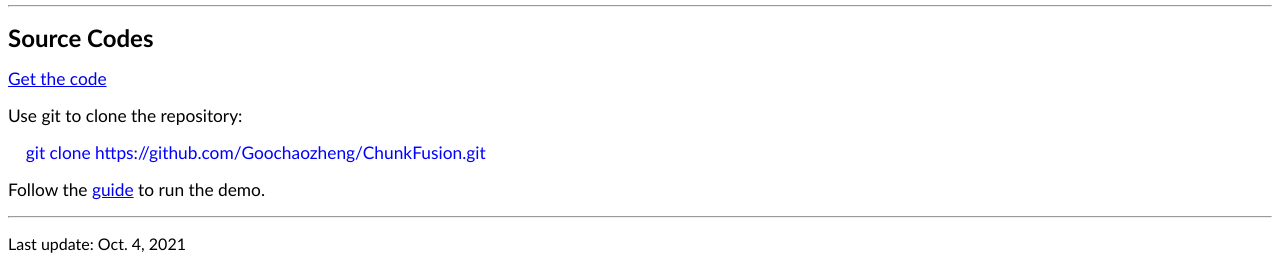
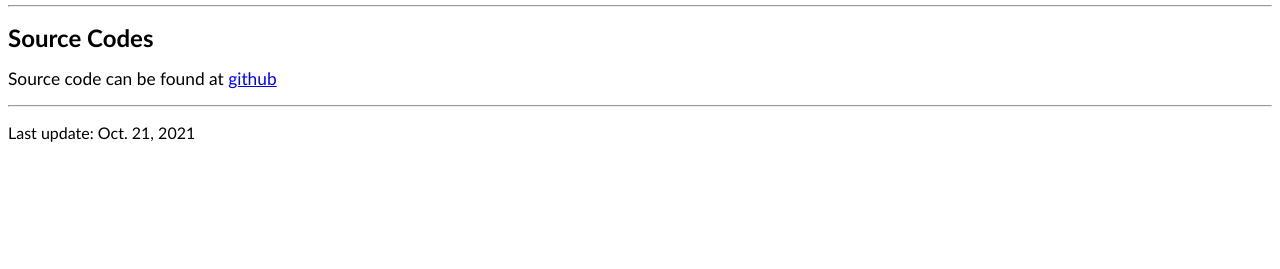
Before and after one commit to csLinZhang/ChunkFusion, a plain HTML site: page index.html in a window 1280 px wide. Shown: the part 1748-2017 px from the top of the page. After the commit the page ends 1906 px from the top, so only its background shows below. Drawn offline with Linux system fonts and the light colour scheme.

Commit message:
Update index.html

```diff
--- a/index.html
+++ b/index.html
@@ -105,27 +105,11 @@
 	<p><span lang="en-us"><b><font face="Calibri" size="5"> Source Codes </font></b></span></p>
 	<p>
 	<span lang="en-us"><font face="Calibri" style="font-size: 13pt">
-	<a href="https://github.com/Goochaozheng/ChunkFusion">Get the code</a></font></span></p>
-
-	<p>
-	<span lang="en-us"><font face="Calibri" style="font-size: 13pt">
-		Use git to clone the repository:
-	</a></font></span></p>
-
-	<p>
-	<span lang="en-us"><font face="Calibri" color="#0000FF" style="font-size: 13pt">
-		&nbsp &nbsp git clone https://github.com/Goochaozheng/ChunkFusion.git
-	</a></font></span></p>
-
-
-	<p>
-	<span lang="en-us"><font face="Calibri" style="font-size: 13pt">
-		Follow the <a href="https://github.com/Goochaozheng/ChunkFusion.git">guide</a> to run the demo.
-	</font></span></p>
+	Source code can be found at <a href="https://github.com/Goochaozheng/ChunkFusion">github</a></font></span></p>
 
 	<hr>
 	<p align="justify">
-		<font face="Calibri">Last update: Oct. 4, 2021
+		<font face="Calibri">Last update: Oct. 21, 2021
 	</p>
 
 
```
